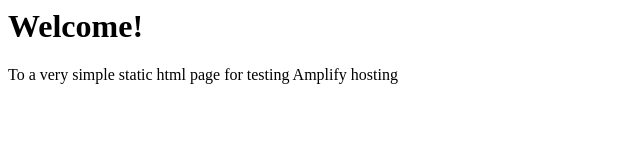
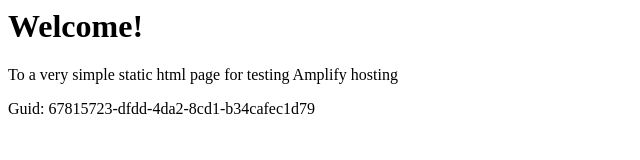
Before and after one commit to aws-aemilia-syd/Github-PR-Commit-Integration-Test-DoNotTouch-Gith-OKSLNVO2-v1-preprod-ap-southeast-2, a website: page src/index.html in a window 1280 px wide. Shown: the whole page, without its empty margins (0-640 px from the left). Drawn offline with Linux system fonts and the light colour scheme.

Commit message:
commit from integ tests

```diff
--- a/src/index.html
+++ b/src/index.html
@@ -1,3 +1,5 @@
+
+
 <html lang="en">
 
 <head>
@@ -10,6 +12,6 @@
 <body>
     <h1>Welcome!</h1>
     <p>To a very simple static html page for testing Amplify hosting</p>
-</body>
+    <p>Guid: 67815723-dfdd-4da2-8cd1-b34cafec1d79</p></body>
 
 </html>
```
